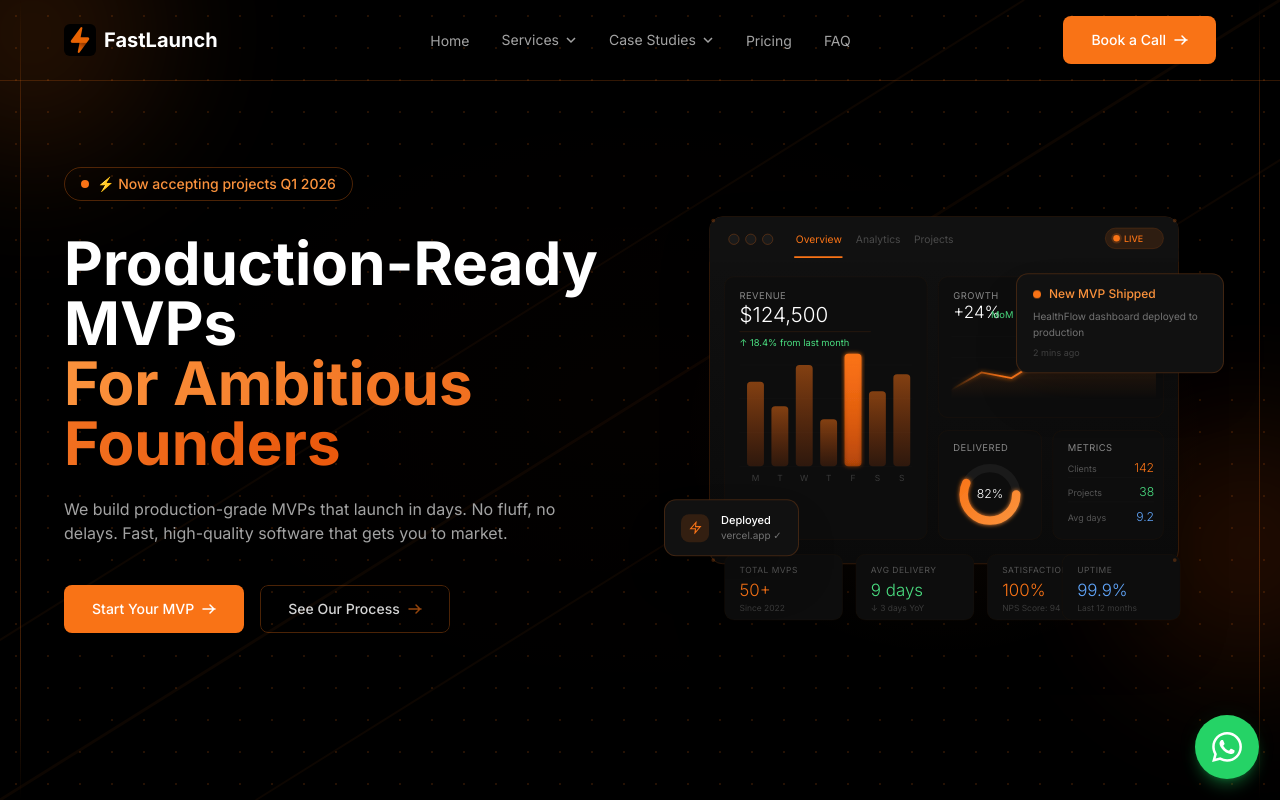
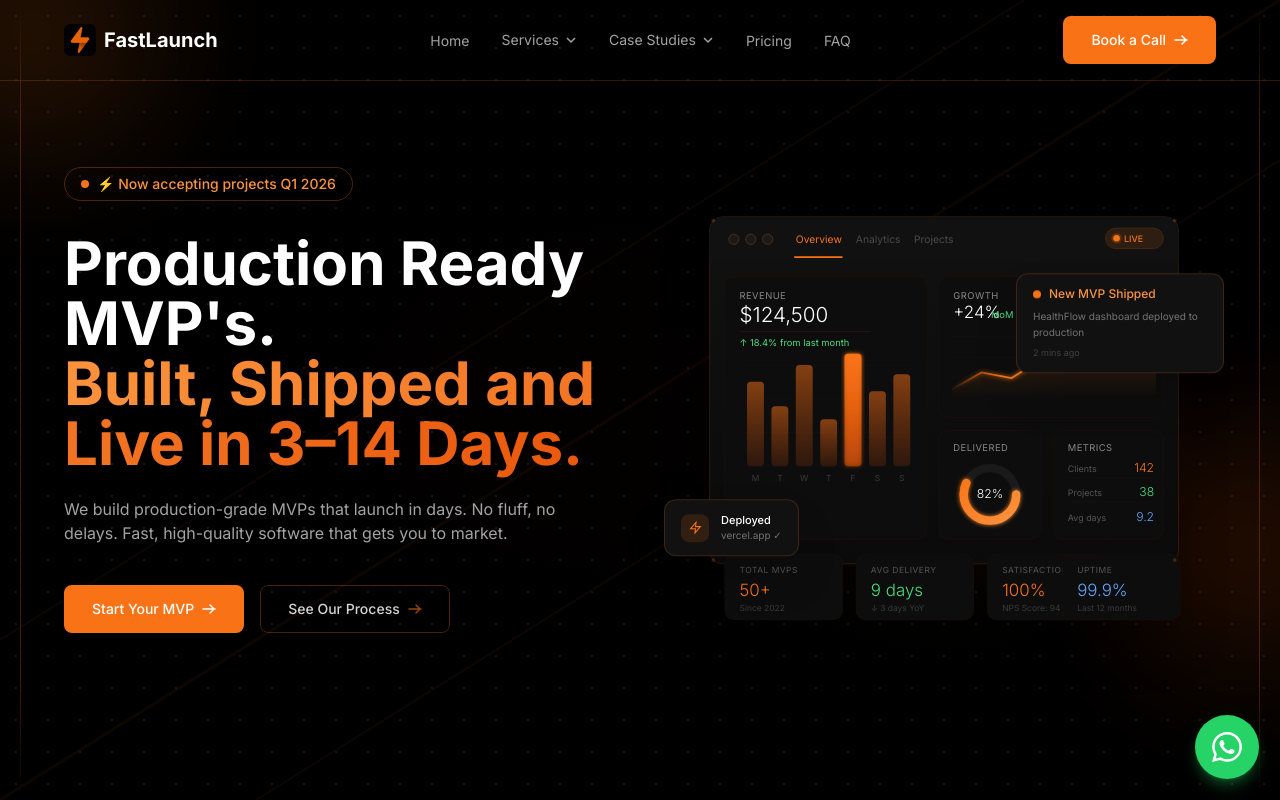
Before and after one commit to jwebdesignservice/Jack-and-Dil-MVP-Site, a Next.js app: page / in a window 1280 px wide. Shown: the top 800 px of the page. Built offline with nearby package versions, Linux system fonts and the light colour scheme.

Commit message:
feat: update hero heading

```diff
--- a/components/sections/Hero.tsx
+++ b/components/sections/Hero.tsx
@@ -47,10 +47,10 @@ export default function Hero() {
 
             <motion.h1 initial={{ opacity: 0, y: 20 }} animate={{ opacity: 1, y: 0 }} transition={{ duration: 0.5, delay: 0.1 }}
               className="text-3xl sm:text-4xl lg:text-6xl font-bold leading-tight mb-6">
-              <span className="text-white">Production-Ready MVPs</span>
+              <span className="text-white">Production Ready MVP&apos;s.</span>
               <br />
               <span className="text-transparent bg-clip-text bg-gradient-to-r from-orange-400 to-orange-600">
-                For Ambitious Founders
+                Built, Shipped and Live in 3–14 Days.
               </span>
             </motion.h1>
 
```
